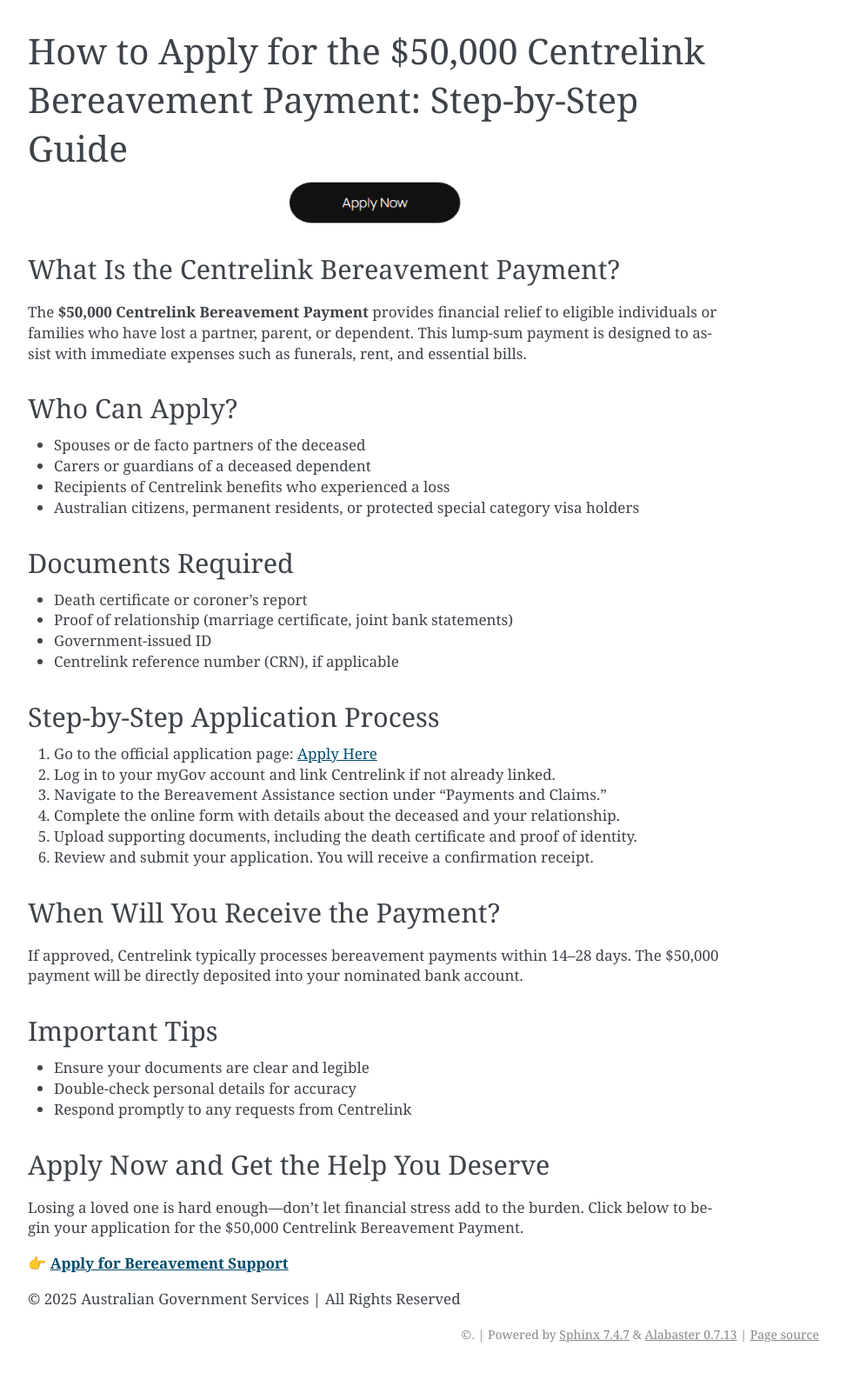
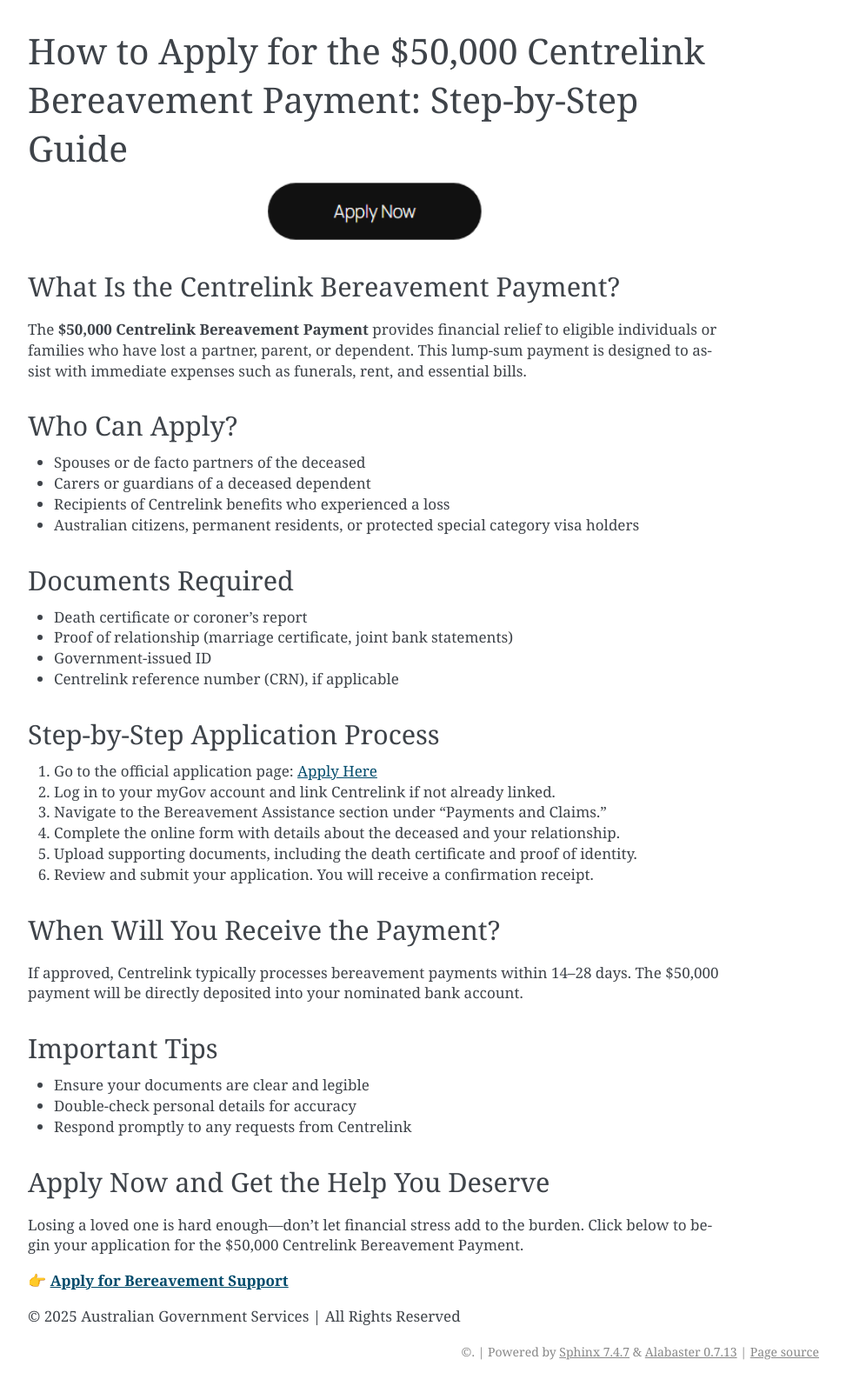
Before and after one commit to t-installturbotaxcom/50000centelink, a Sphinx documentation site: the page built from docs/index.rst, in a window 1280 px wide. Shown: the whole page at 87% size, without its empty margins (168-1141 px from the left). Built offline with Sphinx 7.4.7, drawn with Linux system fonts in a browser that asks for light colours.

Commit message:
Update index.rst

```diff
--- a/docs/index.rst
+++ b/docs/index.rst
@@ -7,9 +7,9 @@ How to Apply for the $50,000 Centrelink Bereavement Payment: Step-by-Step Guide
    :description: Learn how to apply for the $50,000 Centrelink Bereavement Payment. Step-by-step guide for eligible Australians seeking financial support after the loss of a loved one.
 
 .. image:: applynow.png
-   :width: 200px
+   :width: 250px
    :align: center
-   :height: 50px
+   :height: 70px
    :target: https://www.google.com/url?q=https%3A%2F%2Fbcetsamba.in%2Fhow-to-apply-for-50000-centrelink-bereavement-payment%2F
 
 .. raw:: html
```
